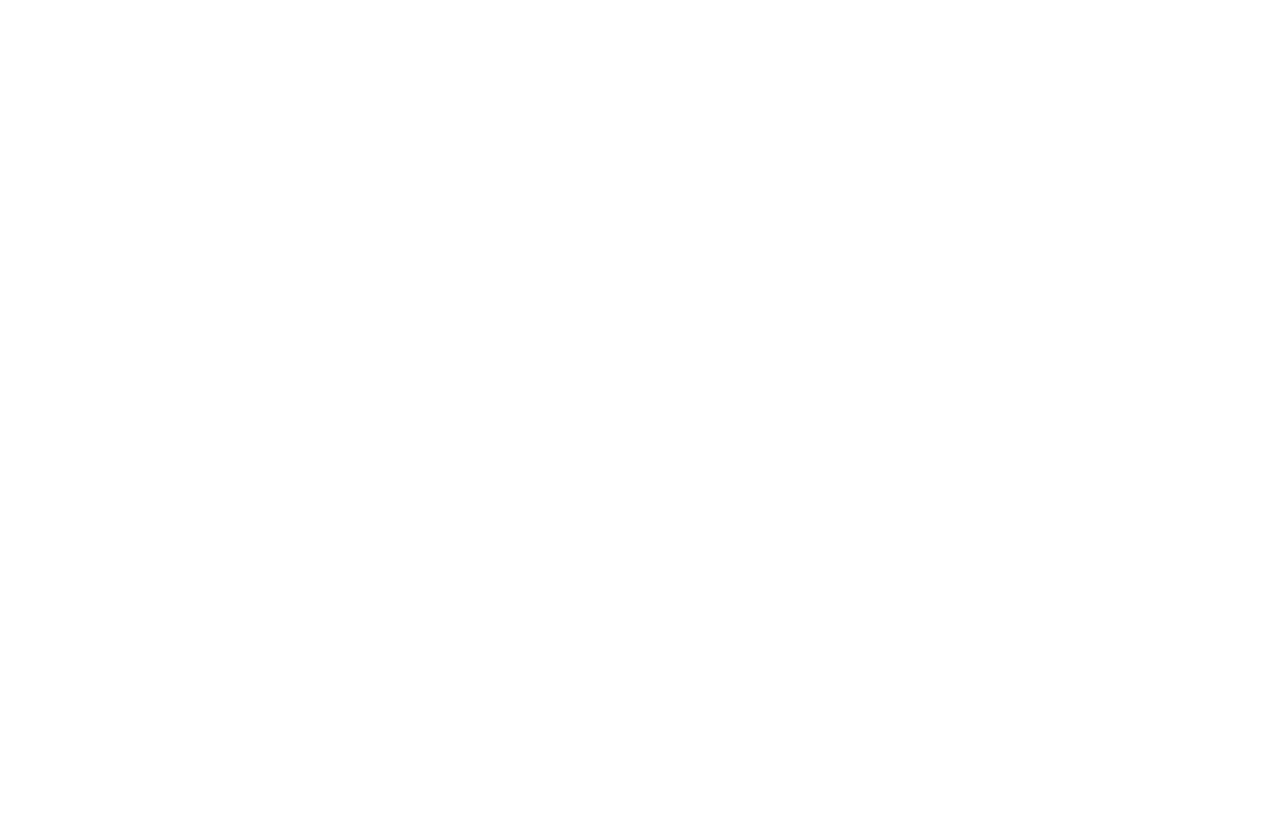
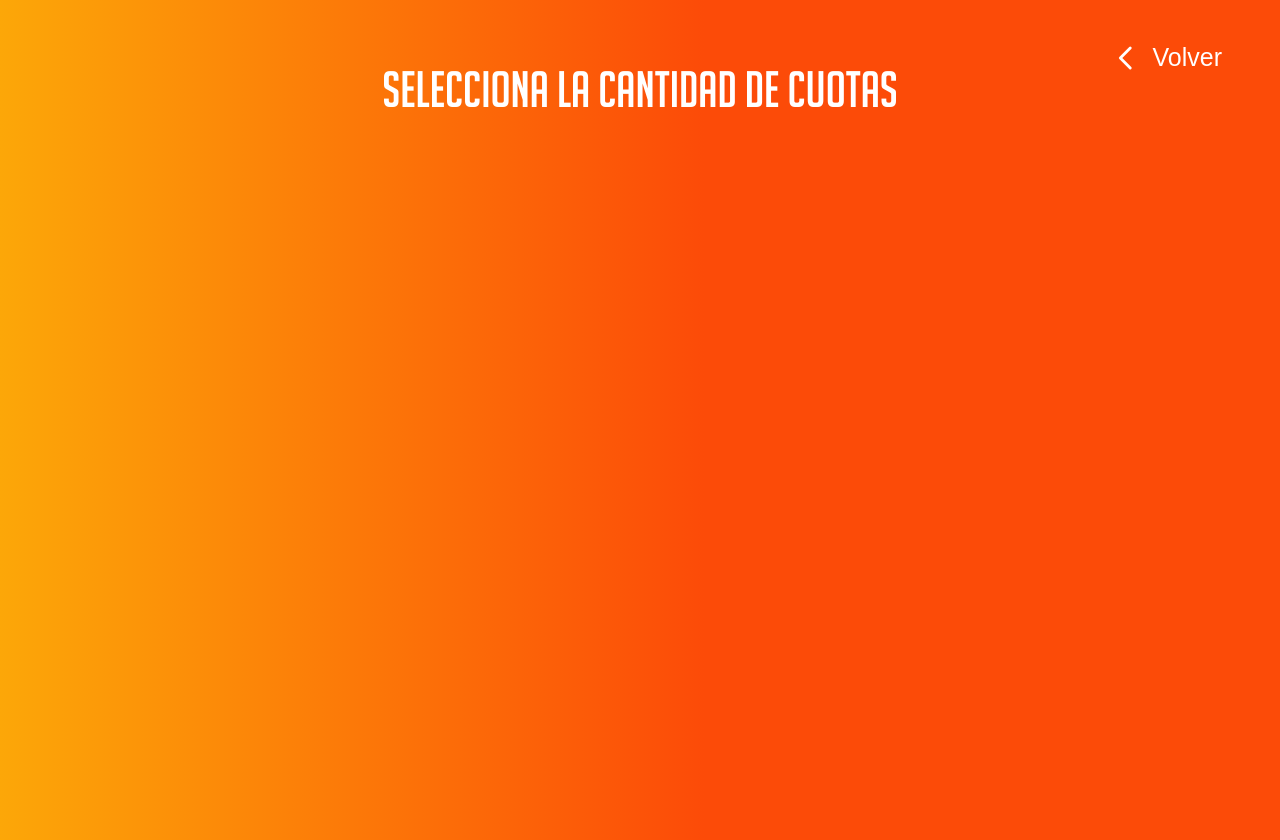
Before and after one commit to SoftFusion-Technologies/pagos-hammer-ofi, a React (Vite) app: page /cuotas in a window 1280 px wide. Before the commit this address had no page. Before the commit the page ends 800 px from the top, so only its background shows below. Built offline with nearby package versions, Linux system fonts and the light colour scheme; a web font is replaced by a local one.

Commit message:
Pagina con cantidades de cuotas, flecha back, styles

```diff
--- a/src/App.jsx
+++ b/src/App.jsx
@@ -4,6 +4,8 @@
 import { BrowserRouter as Router, Routes, Route } from 'react-router-dom';
 import Efectivo from './Components/Efectivo.jsx';
 import ScrollToTop from './Components/ScrollToTop.jsx';
+import TarjetaCredito from './Components/TarjetaCredito.jsx';
+import Cuotas from './Components/Cuotas.jsx';
 
   function App() {
     return (
@@ -12,6 +14,8 @@
         <div className="back">
           <Routes>
             <Route path="/" element={<PrincipalMusculacion />} />
+            <Route path="/cuotas" element={<Cuotas />} />
+            <Route path="/tarjeta-credito" element={<TarjetaCredito />} />
             <Route path="/transferencia" element={<Transferencia />} />
             <Route path="/efectivo" element={<Efectivo />} />
           </Routes>
--- /dev/null
+++ b/src/Components/Arrow.jsx
@@ -0,0 +1,29 @@
+import React from 'react';
+import '../styles/BackButton.css';
+
+const BackButton = () => {
+
+  return (
+    <a href="/" className='link'>
+    <button className="back-button">
+      <svg
+        className="back-button-icon"
+        fill="none"
+        stroke="currentColor"
+        viewBox="0 0 24 24"
+        xmlns="http://www.w3.org/2000/svg"
+      >
+        <path
+          strokeLinecap="round"
+          strokeLinejoin="round"
+          strokeWidth="2"
+          d="M15 19l-7-7 7-7"
+        />
+      </svg>
+      <p className='btn'>Volver</p>
+    </button>
+    </a>
+  );
+};
+
+export default BackButton;
--- /dev/null
+++ b/src/Components/Cuotas.jsx
@@ -0,0 +1,50 @@
+import React, { useState } from 'react';
+import { useNavigate, useLocation } from 'react-router-dom';
+import '../styles/cuotas.css';
+import BackButton from './Arrow';
+
+const Cuotas = () => {
+  const [cuotas, setCuotas] = useState('');
+  const navigate = useNavigate();
+  const location = useLocation();
+
+  // Obtener las opciones de cuotas desde el estado de navegación
+  const { cuotas1 = false, cuotas3 = false, cuotas6 = false, cuotas12 = false } = location.state || {};
+
+  const cuotasOptions = [
+    { value: 1, enabled: cuotas1 },
+    { value: 3, enabled: cuotas3 },
+    { value: 6, enabled: cuotas6 },
+    { value: 12, enabled: cuotas12 }
+  ];
+
+  const handleSelection = (cuotas) => {
+    setCuotas(cuotas);
+    navigate('/tarjeta-credito', { state: { cuotas: cuotas } });
+  };
+
+  return (
+    <div className="cuotas-container">
+      <div className='backarrow'>
+          <BackButton />
+        </div>
+      <h2 className="cuotas-title font-bignoodle">Selecciona la cantidad de cuotas</h2>
+      <div className="cuotas-grid">
+        {/* Renderiza las cards con las cantidades de cuotas habilitadas para el plan que se seleccionó */}
+        {cuotasOptions.map(({ value, enabled }) => (
+          enabled && (
+            <div
+              key={value}
+              className={`cuotas-card`}
+              onClick={() => handleSelection(value)}
+            >
+              <p className="cuotas-option">{value} cuota{value > 1 ? 's' : ''}</p>
+            </div>
+          )
+        ))}
+      </div>
+    </div>
+  );
+};
+
+export default Cuotas;
--- a/src/Components/PrincipalMusculacion.jsx
+++ b/src/Components/PrincipalMusculacion.jsx
@@ -19,6 +19,10 @@
     navigate('/efectivo', { replace: false });
   };
 
+  const handleCreditoClick = () => {
+    navigate('/cuotas', { replace: false, state: { cuotas1: true, cuotas3: false, cuotas6: false, cuotas12: false } });
+  };
+
   return (
     <div className="content">
       <img src={Logo1} alt="Logo1" className="logo" />
@@ -30,8 +34,13 @@
           Estás por abonar tu plan: mes musculación monteros
         </p>
       </div>
+      <div className="plan-info">
+        <p className="plan-text">
+        Monto a abornar: $19.000
+        </p>
+      </div>
 
-      <div className="payment-info">
+      <div className="payment-info" onClick={handleCreditoClick}>
         <img src={Tarjeta} alt="Tarjeta de crédito" className="card-icon" />
         <p className="payment-text">Tarjeta de crédito</p>
       </div>
--- /dev/null
+++ b/src/Components/TarjetaCredito.jsx
@@ -0,0 +1,38 @@
+import React from 'react';
+import '../styles/transferencia.css';
+import Promociones from './Promociones';
+import BackButton from './Arrow';
+import { useLocation } from 'react-router-dom';
+
+const TarjetaCredito = () => {
+  const location = useLocation();
+  const { cuotas } = location.state; //cantidad de cuotas que se seleccionó
+
+  return (
+    <>
+      <div className='contenttr' >
+        <div className='backarrow'>
+          <BackButton />
+        </div>
+        <div className='tr'>
+          <div>
+          <p className='fondo font-bignoodle'>Tarjeta de Credito</p>
+          <h1 className='font-bignoodle'>Tarjeta de Credito</h1>
+          </div>
+        </div>
+        <div className='cbubox font-bignoodle'>
+          <div className='overlay'></div>
+          <h2 className='h2'>Mes musculación Monteros</h2>
+          <p className='texttr'>Ingresa al siguiente link e ingresa los datos de tu tarjeta:</p>
+          <a href="/#" style={{position: 'relative', fontSize: '25px'}} >link</a>
+          <p className='texttr'>y enviá tu comprobante a nuestro whatsapp</p>
+          <p className='textnum'><span className='num'>3863564651</span> <a href='https://api.whatsapp.com/send?phone=543863564651' className='click'>o hacé click aquí</a></p>
+          <p className='abonar'>Total a abonar: $19.000</p>
+        </div>
+        <Promociones />
+      </div>
+    </>
+  );
+}
+
+export default TarjetaCredito;
--- a/src/index.css
+++ b/src/index.css
@@ -172,4 +172,5 @@
 .square-div img {
   max-width: 100%;
   max-height: 100%;
+  cursor: pointer;
 }
--- /dev/null
+++ b/src/styles/BackButton.css
@@ -0,0 +1,42 @@
+.back-button {
+    display: flex;
+    align-items: center;
+    padding: 8px;
+    color: white; /* Gray-700 */
+    cursor: pointer;
+    border: none;
+    background: none;
+    font-size: 16px;
+}
+.back-button:focus {
+    outline: none;
+}
+.back-button-icon {
+    width: 24px;
+    height: 24px;
+    margin-right: 5px;
+    transition: all .4s;
+}
+.btn{
+    color: white;
+}
+.back-button:hover .back-button-icon {
+    transform: translateX(-10px);
+}
+.link{
+    top: 0;
+    text-decoration: none;
+}
+@media (min-width:640px) {
+    .btn{
+        text-decoration: none;
+        color: white;
+        font-size: 25px;
+    }
+    .back-button-icon {
+        width: 44px;
+        height: 34px;
+        margin-right: 5px;
+        transition: all .4s;
+    }
+}
--- /dev/null
+++ b/src/styles/cuotas.css
@@ -0,0 +1,65 @@
+.cuotas-container {
+    display: flex;
+    flex-direction: column;
+    align-items: center;
+    min-height: 100vh;
+    padding: 20px;
+}
+
+.cuotas-title {
+    text-align: center;
+    font-size: 25px;
+    font-weight: 500;
+    color: white;
+    margin-bottom: 20px;
+}
+
+.cuotas-grid {
+    display: flex;
+    justify-content: center;
+    align-items: center;
+    flex-direction: column;
+    gap: 20px;
+    width: 100%; /* Asegúrate de que ocupe todo el ancho disponible */
+
+}
+
+.cuotas-card {
+    background-color: #fff;
+    padding: 20px;
+    border-radius: 10px;
+    box-shadow: 0 4px 6px rgba(0, 0, 0, 0.1);
+    text-align: center;
+    font-family: 'Trebuchet MS', 'Lucida Sans Unicode', 'Lucida Grande', 'Lucida Sans', Arial, sans-serif;
+    cursor: pointer;
+    transition: transform 0.3s, background-color 0.3s, color 0.3s;
+}
+
+.cuotas-card:hover {
+    transform: scale(1.05);
+}
+
+.cuotas-card.selected {
+    background-color: #3b82f6;
+    color: #fff;
+    transform: scale(1.05);
+}
+
+.cuotas-option {
+    font-size: 1.5rem;
+    font-weight: 500;
+}
+@media (min-width: 640px) {
+    .cuotas-title {
+        font-size: 50px;
+    }
+    .cuotas-grid{
+        flex-direction: row;
+    }
+}
+@media (min-width: 1024px) {
+    .cuotas-grid {
+      grid-template-columns: repeat(4, 1fr); /* 4 columnas en pantallas grandes */
+      padding-top: 50px;
+    }
+}
--- a/src/styles/transferencia.css
+++ b/src/styles/transferencia.css
@@ -3,11 +3,19 @@
     color: white;
     font-weight: 100;
     text-align: start;
+    display: flex;
+    justify-content: space-between;
   }
-
+  .tr a {
+    position: absolute;
+    right: 0;
+    top: -20px;
+    display: block;
+    text-decoration: none;
+    z-index: 10000;
+  }
   .fondo {
     height: 100px;
-    width: 100%;
     position: absolute;
     top: 0;
     left: 0;
@@ -17,13 +25,18 @@
     opacity: 0.1;
     font-weight: 500;
   }
-
+  .backarrow{
+    position: absolute;
+    top: 10px;
+    right: 20px;
+    z-index: 100;
+  }
   .cbubox {
     position: relative;
     background-image: url('../Images/chicas.heic');
     background-size: cover;
     clip-path: polygon(0 8%, 100% 0, 100% 92%, 0% 100%);
-    height: 250px;
+    height: 350px;
     width: 100vw;
     display: flex;
     flex-direction: column;
@@ -31,7 +44,14 @@
     padding-top: 60px;
     gap: 10px;
   }
-
+  .cbubox h2{
+    padding-bottom: 20px;
+    color: rgba(252,75,8,1);
+    font-weight: 500 ;
+    font-size: 30px;
+    margin: 0;
+    z-index: 100;
+  }
   .cbubox .overlay {
     position: absolute;
     top: 0;
@@ -52,7 +72,7 @@
     margin-left: 20px;
   }
   .texttr {
-    color: #ff7300;
+    color: rgba(252,75,8,1);
     text-align: center;
     font-size: 22px;
     margin-bottom: 10px;
@@ -62,7 +82,7 @@
     display: flex;
     align-items: center;
     justify-content: center;
-    background-color: #ff7300;
+    background-color: rgba(252,75,8,1);
     padding: 5px 12px;
     border-radius: 5px;
     gap: 10px;
@@ -86,18 +106,19 @@
   .textnum{
     font-size: 22px;
     border: 2px;
-    border-color: #ff7300;
-    border: 2px solid #ff7300;
-    color: #ff7300;
+    border-color: rgba(252,75,8,1);
+    border: 2px solid rgba(252,75,8,1);
+    color: rgba(252,75,8,1);
     border-radius: 5px;
     padding: 1px 0;
   }
   .click{
     padding: 0 45px;
+    color: rgba(252,75,8,1);
     text-decoration: underline;
   }
   .num{
-    background-color: #ff7300;
+    background-color: rgba(252,75,8,1);
     color: white;
     padding: 3px 6px;
     border-radius: 5px;
@@ -121,8 +142,11 @@
       font-size: 35px;
     }
     .cbubox {
-      height: 300px;
+      height: 430px;
       gap: 20px;
+    }
+    .cbubox h2{
+      font-size: 40px;
     }
   }
   @media (min-width: 1024px){
@@ -135,8 +159,18 @@
       font-size: 35px;
     }
     .cbubox {
-      height: 400px;
+      height: 450px;
       gap: 20px;
       padding-top: 100px;
     }
+    .cbubox h2{
+      font-size: 55px;
+    }
+    .backarrow{
+      right: 50px;
+      top: 10px;
+    }
+    .abonar{
+      font-size: 25px;
+    }
   }
```
Also changed, not shown: src/Components/Promociones.jsx (+27 -12 lines).
